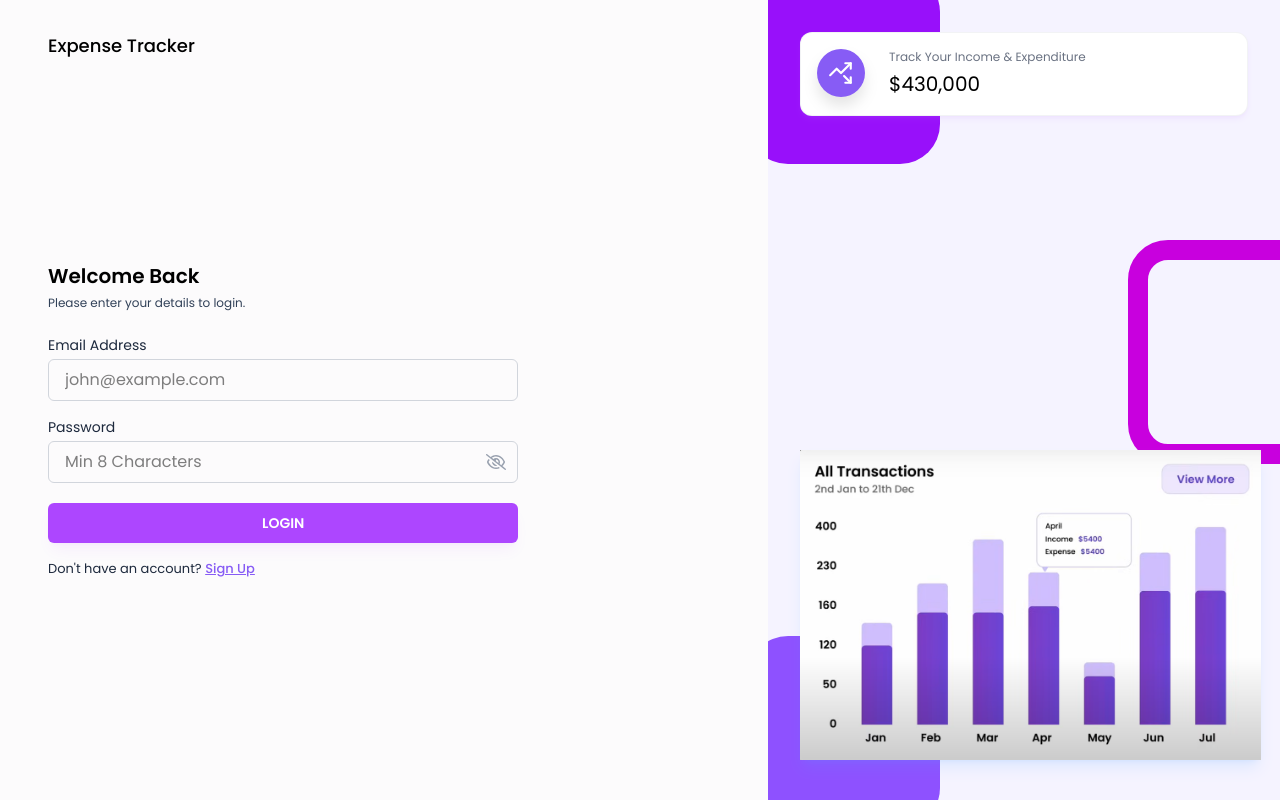
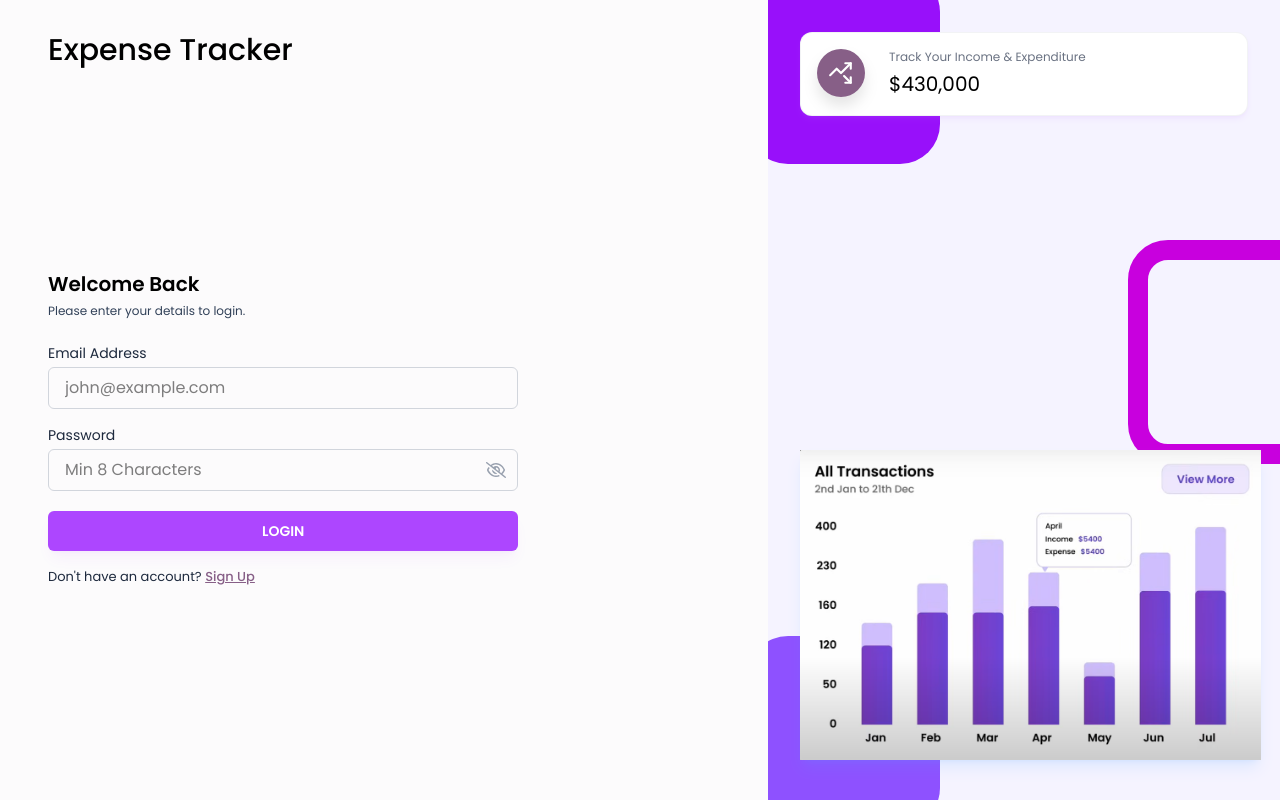
Before and after one commit to anukriti2306/ExpenseTracker, a React (Vite) app in the folder frontend/expense-tracker/: page /login in a window 1280 px wide. Built offline with nearby package versions, Linux system fonts and the light colour scheme.

Commit message:
git commit -m 'changed up the font a little'

```diff
--- a/frontend/expense-tracker/src/components/layouts/AuthLayout.jsx
+++ b/frontend/expense-tracker/src/components/layouts/AuthLayout.jsx
@@ -5,7 +5,7 @@ import { LuTrendingUpDown } from "react-icons/lu";
 const AuthLayout = ({children}) =>{
   return <div className="flex">
         <div className="w-screen h-screen md:w-[60vw] px-12 pt-8 pb-12">
-            <h2 className="text-lg font-medium text-black">Expense Tracker</h2>
+            <h2 className="text-3xl font-medium font-stretch-90% text-black">Expense Tracker</h2>
             {children}
         </div>
         <div className="hidden md:block w-[40vw] h-screen bg-violet-50 bg-auth-bg-img bg-cover bg-no-repeat bg-center overflow-hidden p-8 relative">
--- a/frontend/expense-tracker/src/index.css
+++ b/frontend/expense-tracker/src/index.css
@@ -4,13 +4,14 @@
 @theme{
   --font-display: 'Poppins', sans-serif;
   --breakpoint-3xl: 1920px;
-  --color-primary: #875cf5;
+  --color-primary: #875f87;
  }
 
 @layer base {
 
   html {
     font-family: var(--font-display);
+
   }
 
   body {
```
